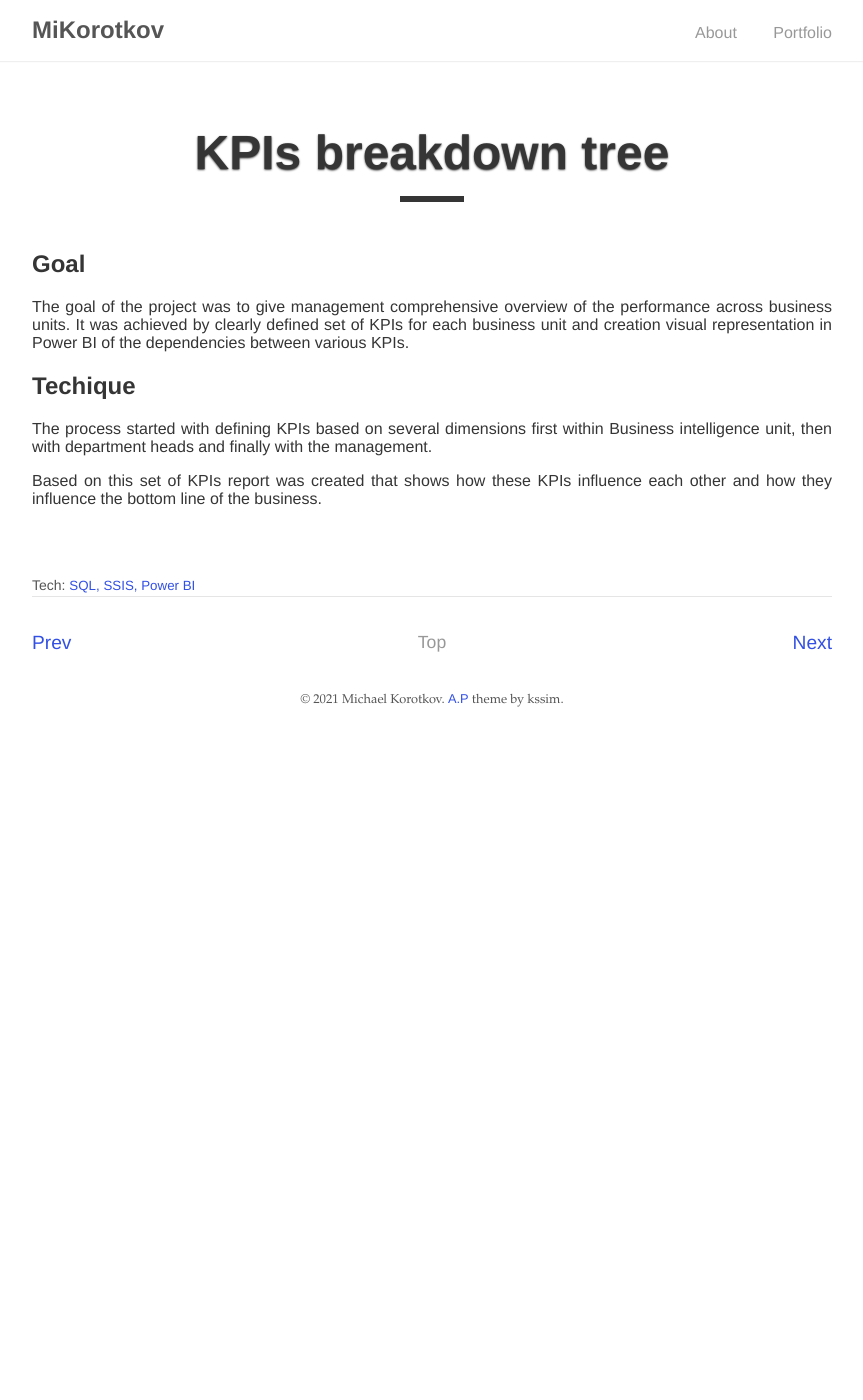
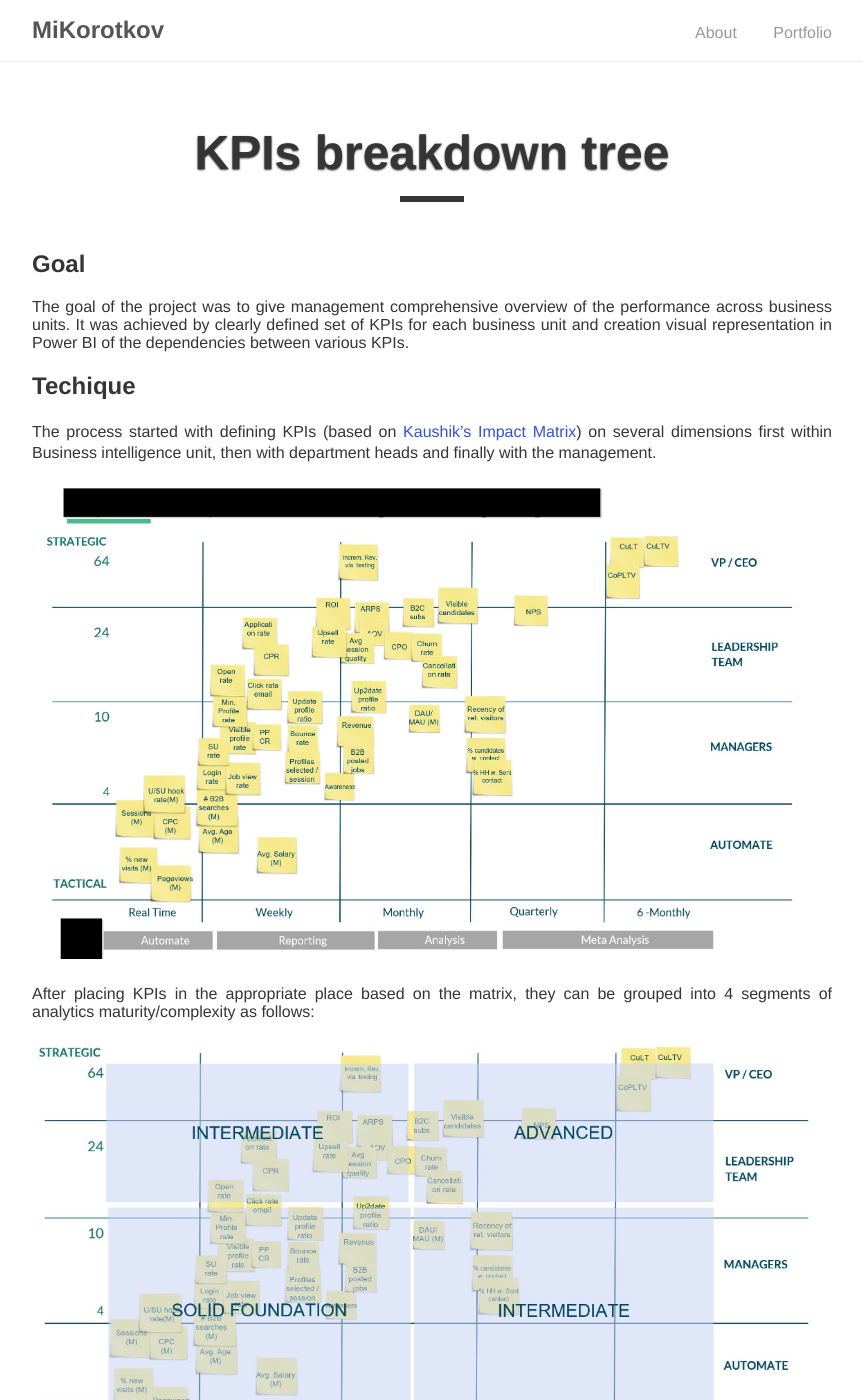
Before and after one commit to mikorotkov/mikorotkov.github.io, a Jekyll site: the page built from _posts/2019-06-01-kpi-tree.md, in a window 1280 px wide and 1400 px high. Shown: the whole window, without its empty margins (208-1071 px from the left). Built offline with Jekyll 4.4.1, drawn with Linux system fonts in a browser that asks for light colours; some of the changed text lies outside the part shown.

Commit message:
add images and notes to kpi tree project

```diff
--- a/_posts/2019-06-01-kpi-tree.md
+++ b/_posts/2019-06-01-kpi-tree.md
@@ -15,6 +15,14 @@
 
 
 ## Techique
-The process started with defining KPIs based on several dimensions first within Business intelligence unit, then with department heads and finally with the management.
+The process started with defining KPIs (based on [Kaushik's Impact Matrix](https://www.kaushik.net/avinash/impact-matrix-digital-analytics-framework/)) on several dimensions first within Business intelligence unit, then with department heads and finally with the management.
 
-Based on this set of KPIs report was created that shows how these KPIs influence each other and how they influence the bottom line of the business.
+<img class="dropshadowimg" src="/assets/img/KPI_Matrix.jpg" alt="KPIs Matrix" />
+<br>
+After placing KPIs in the appropriate place based on the matrix, they can be grouped into 4 segments of analytics maturity/complexity as follows:
+
+<img class="dropshadowimg" src="/assets/img/KPI_Matrix_Quadrants.jpg" alt="KPIs Matrix" />
+<br>
+Based on this set of KPIs report was created that shows how these KPIs influence each other and how they influence the bottom line of the business. E.g.:
+
+<img class="dropshadowimg" src="/assets/img/KPI_Drivers_tree.jpg" alt="KPIs Drivers Tree example" />
```
Also changed, not shown: assets/img/KPI_Drivers_tree.jpg (added), assets/img/KPI_Matrix.jpg (added), assets/img/KPI_Matrix_Quadrants.jpg (added).
